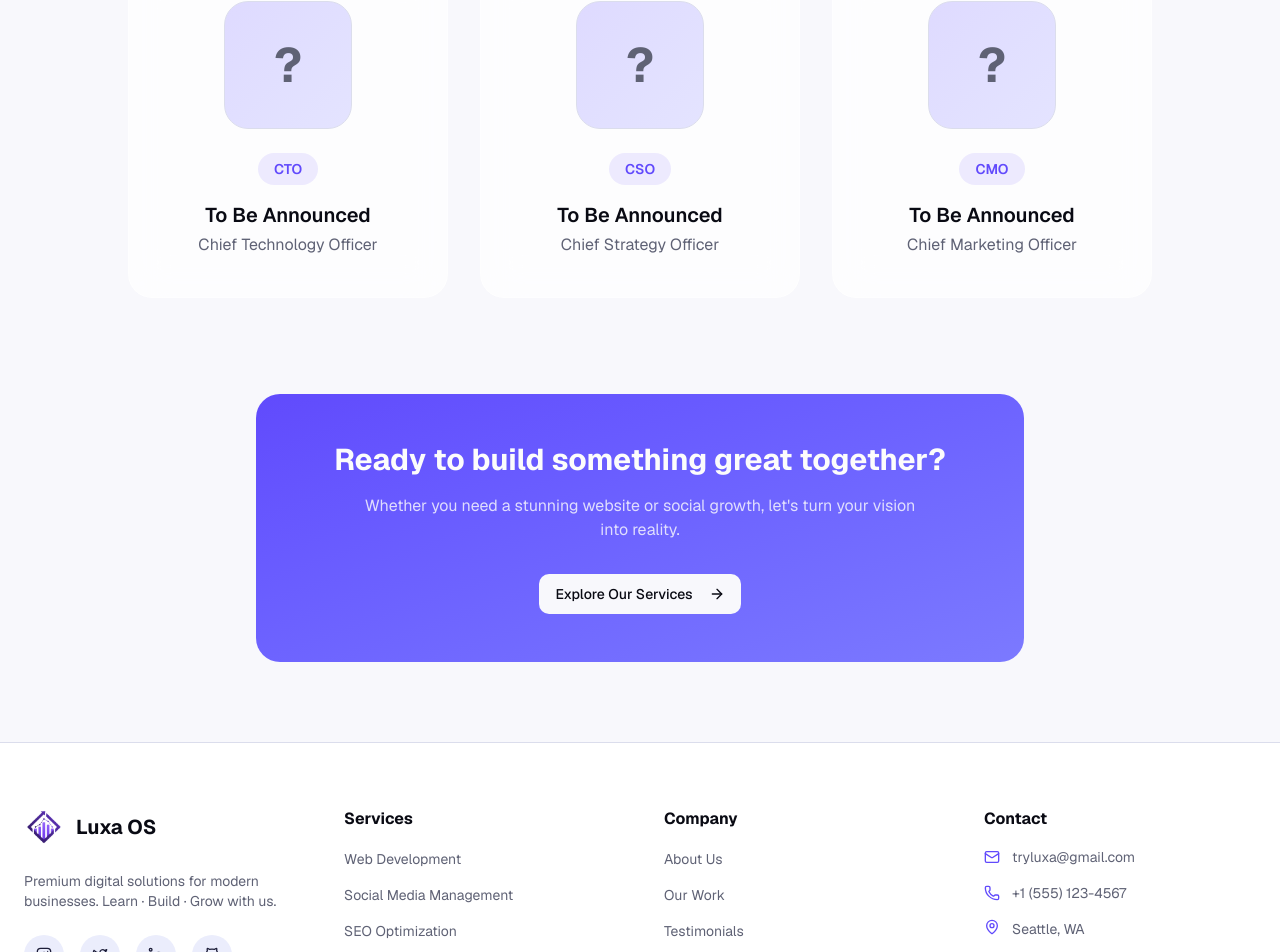
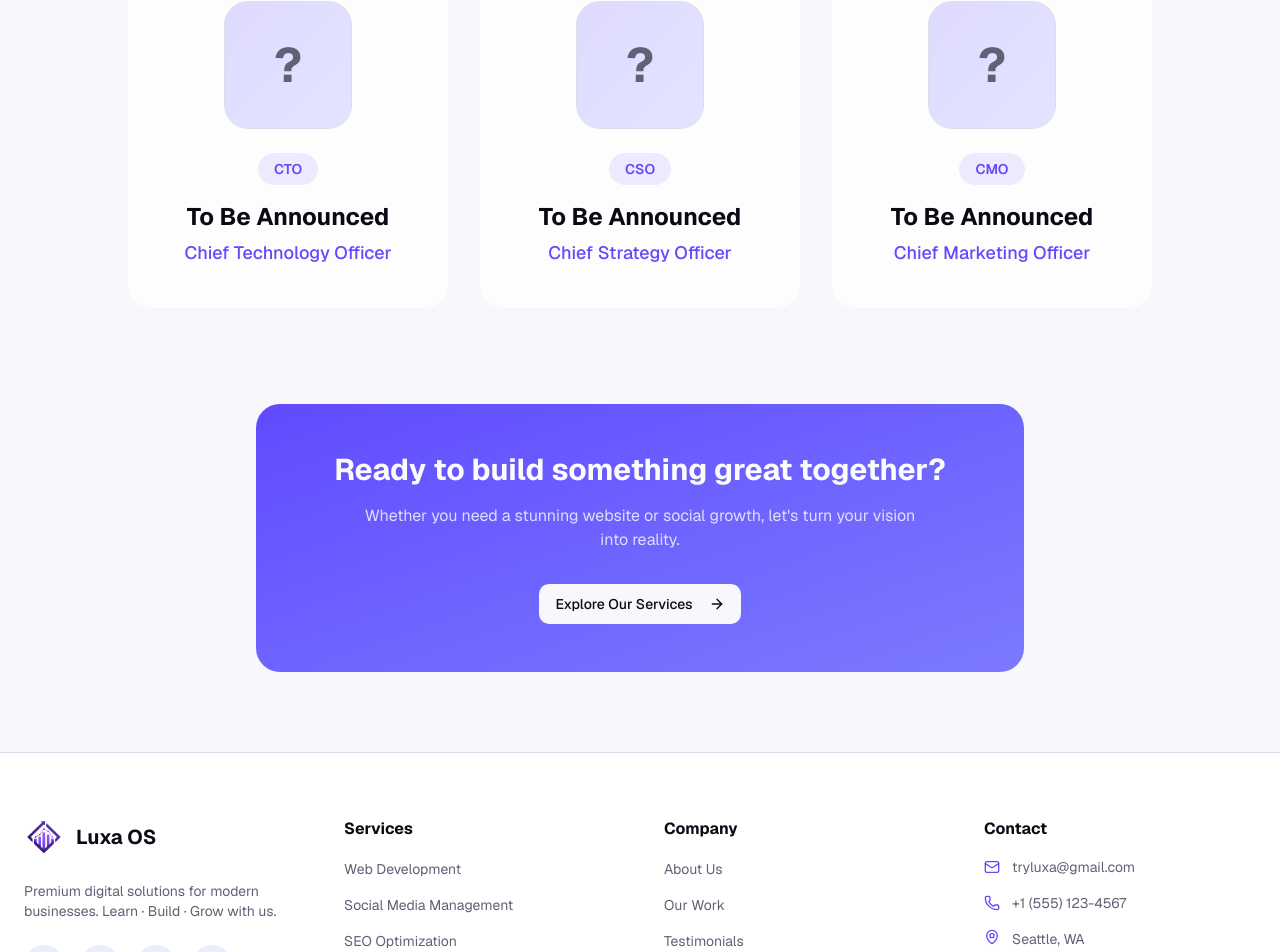
Before and after one commit to LUXA1233/Luxa, a Next.js app: page /meet-us in a window 1280 px wide. Shown: the part 1193-2145 px from the top of the page. Built offline with nearby package versions, Linux system fonts and the light colour scheme.

Commit message:
feat: enhance MeetUsPage member details styling and typography
Co-authored-by: LUXA1233 <275164751+LUXA1233@users.noreply.github.com>

```diff
--- a/app/meet-us/page.tsx
+++ b/app/meet-us/page.tsx
@@ -196,10 +196,10 @@ export default function MeetUsPage() {
                   <span className="mt-6 inline-flex items-center rounded-full bg-primary/10 px-4 py-1.5 text-sm font-semibold text-primary">
                     {member.abbr}
                   </span>
-                  <h3 className="mt-4 text-lg md:text-xl font-semibold text-foreground">
+                  <h3 className="mt-4 text-xl md:text-2xl font-bold text-foreground">
                     {member.name}
                   </h3>
-                  <p className="mt-1 text-sm md:text-base text-muted-foreground">
+                  <p className="mt-1.5 text-base md:text-lg text-primary font-medium">
                     {member.role}
                   </p>
                 </motion.div>
```
